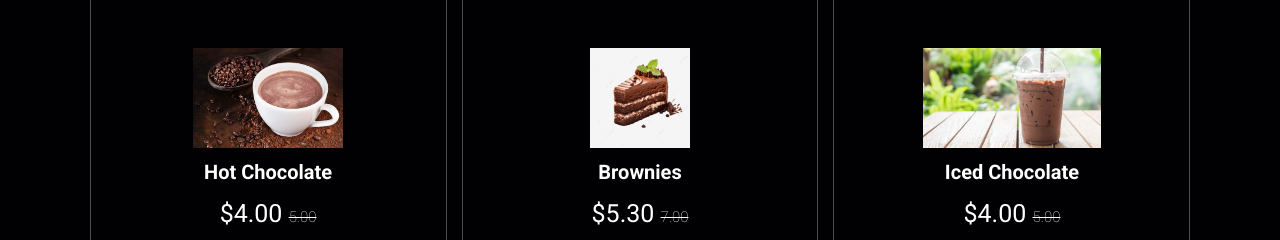
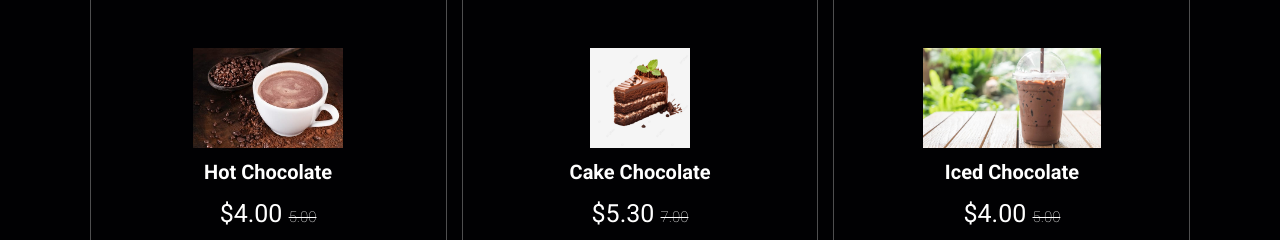
Before and after one commit to synaider/Woosh-chocolate-cafe1, a plain HTML site: page index.html in a window 1280 px wide. Shown: the part 1500-1740 px from the top of the page. Drawn offline with Linux system fonts and the light colour scheme; a script that the page names is missing.

Commit message:
Update index.html

```diff
--- a/index.html
+++ b/index.html
@@ -147,7 +147,7 @@
 
         <div class="box">
           <img src="images/menu 2 Brownies.jpeg" alt="" />
-          <h3>Brownies</h3>
+          <h3>Cake Chocolate</h3>
           <div class="price">$5.30 <span>7.00</span></div>
           <a href="#" class="btn">add to cart</a>
         </div>
```
